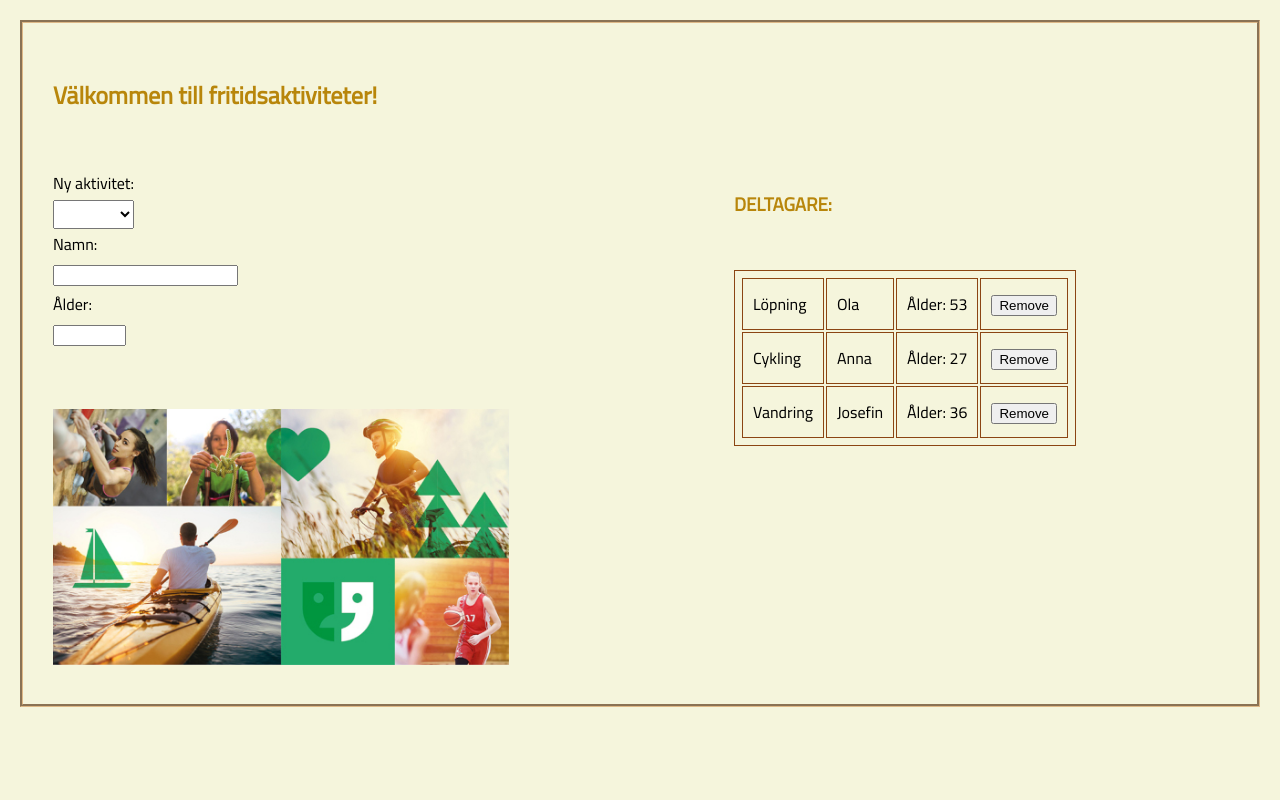
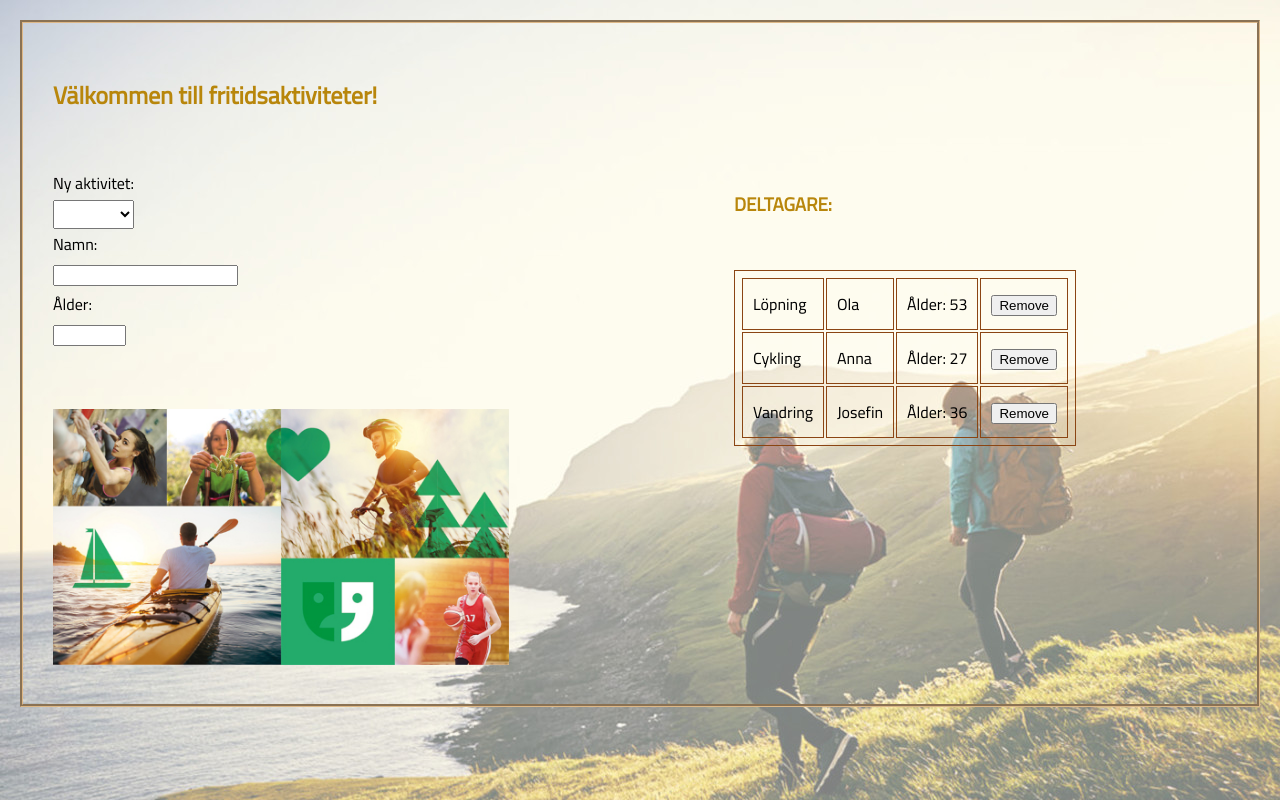
Before and after one commit to JavaHov/webbapp_med_Vue_lab2, a plain HTML site: page index.html in a window 1280 px wide. Drawn offline with nearby package versions, Linux system fonts and the light colour scheme.

Commit message:
Lagt till lite i css och småändringar.

```diff
--- a/css/style.css
+++ b/css/style.css
@@ -1,5 +1,6 @@
 @import url('https://fonts.googleapis.com/css2?family=Cairo&family=Josefin+Sans:ital,wght@0,400;1,200&family=Mulish:wght@200&family=Open+Sans+Condensed:wght@700&display=swap');
 body{
+    background: url("/img/bg2.jpg");
     background-color: beige;
     margin: 20px;
     font-family: 'Cairo', sans-serif;
@@ -56,9 +57,10 @@ td {
 
 .nameinput {
 
-
 }
 
 .ageinput {
+
     width: 65px;
+
 }
```
Also changed, not shown: img/background.jpg (added), img/bg1.jpg (added), img/bg2.jpg (added).
